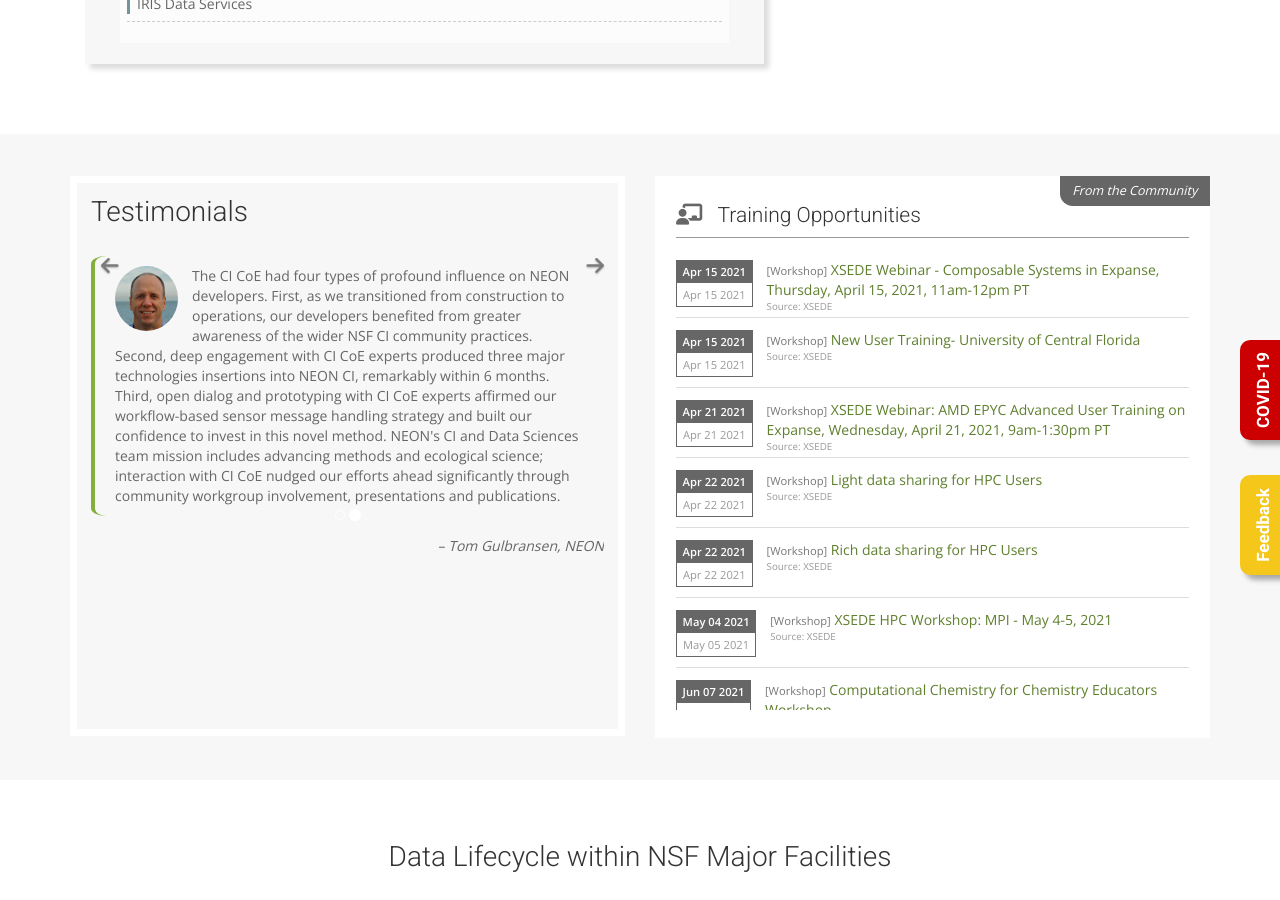
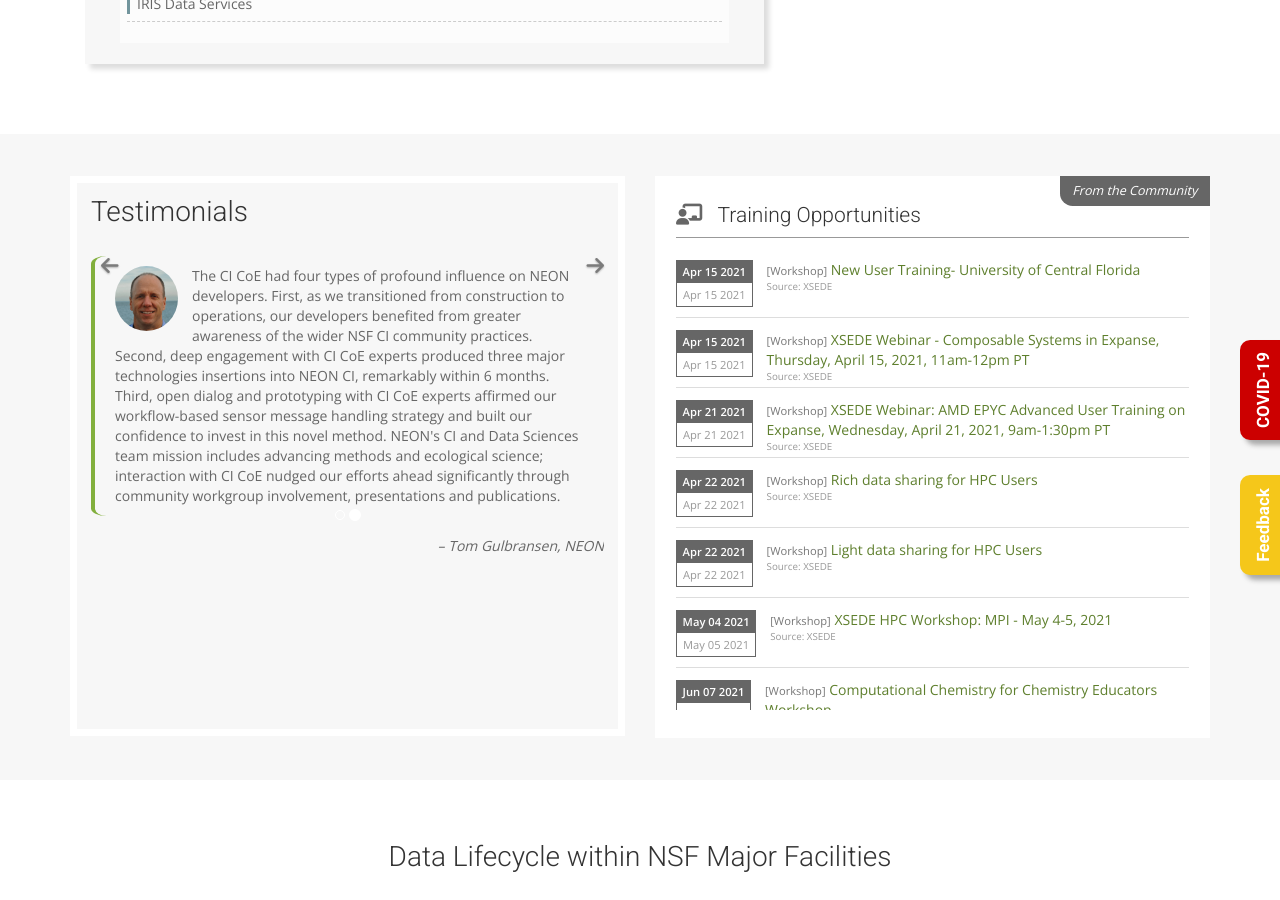
Before and after one commit to cicoe/cicoe.github.io, a Jekyll site: the page built from index.html, in a window 1280 px wide and 900 px high, scrolled down 1099 px. Built offline with Jekyll 4.4.1, drawn with Linux system fonts in a browser that asks for light colours; nearby versions of some CDN libraries; some web fonts are replaced; comment, search, counter and statistics services are not loaded; part of the change alters nothing that is shown.

```diff
--- a/_data/training_opportunities.yml
+++ b/_data/training_opportunities.yml
@@ -1,3 +1,10 @@
+- categroy: Workshop
+  end_date: April 15, 2021
+  source: XSEDE
+  start_date: April 15, 2021
+  time: ''
+  title: New User Training- University of Central Florida
+  website: "https://www.xsede.org/web/xup/course-calendar/-/training-user/class/2303/session/3963/register"
 - categroy: Workshop
   end_date: April 15, 2021
   source: XSEDE
@@ -6,13 +13,6 @@
   title: XSEDE Webinar - Composable Systems in Expanse, Thursday, April 15, 2021,
     11am-12pm PT
   website: "https://www.xsede.org/web/xup/course-calendar/-/training-user/class/2314/session/3974/register"
-- categroy: Workshop
-  end_date: April 15, 2021
-  source: XSEDE
-  start_date: April 15, 2021
-  time: ''
-  title: New User Training- University of Central Florida
-  website: "https://www.xsede.org/web/xup/course-calendar/-/training-user/class/2303/session/3963/register"
 - categroy: Workshop
   end_date: April 21, 2021
   source: XSEDE
@@ -26,14 +26,14 @@
   source: XSEDE
   start_date: April 22, 2021
   time: ''
-  title: Light data sharing for HPC Users
+  title: Rich data sharing for HPC Users
   website: "https://www.xsede.org/web/xup/course-calendar/-/training-user/class/2315/session/3976/register"
 - categroy: Workshop
   end_date: April 22, 2021
   source: XSEDE
   start_date: April 22, 2021
   time: ''
-  title: Rich data sharing for HPC Users
+  title: Light data sharing for HPC Users
   website: "https://www.xsede.org/web/xup/course-calendar/-/training-user/class/2315/session/3976/register"
 - categroy: Workshop
   end_date: May 05, 2021
```
